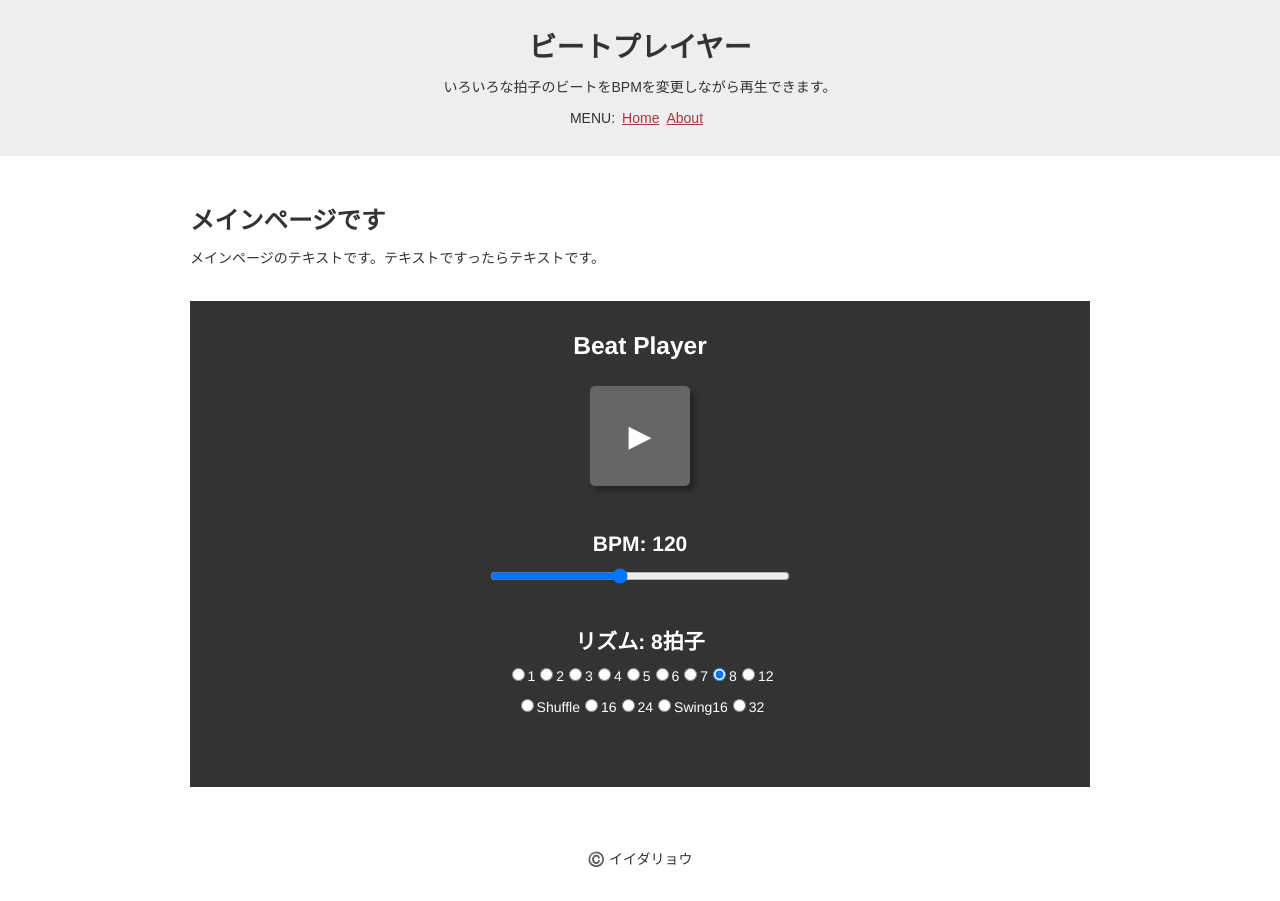
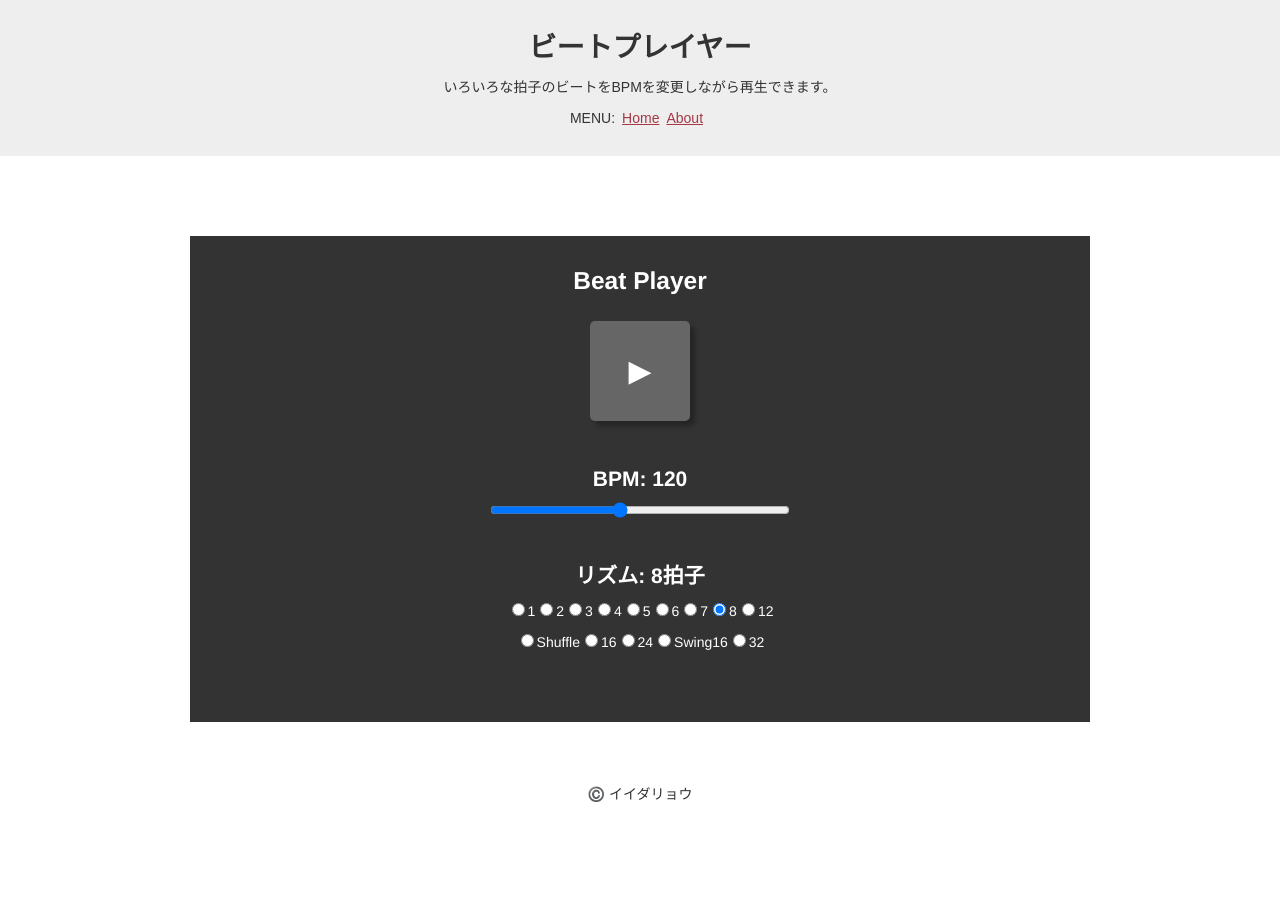
Before and after one commit to ryo-i/beat-player, a Next.js app: page / in a window 1280 px wide. After the commit the page ends 836 px from the top, so only its background shows below. Built offline with nearby package versions, Linux system fonts and the light colour scheme.

Commit message:
h1タグの削除、ReadMeの整理など #6

```diff
--- a/pages/index.tsx
+++ b/pages/index.tsx
@@ -22,8 +22,6 @@ function Home() {
       </Head>
       <Header />
       <main>
-        <h1>{ pageTitle }</h1>
-        <p dangerouslySetInnerHTML={{ __html: pageText }}></p>
         <Inner />
       </main>
       <Footer />
```
Also changed, not shown: 1 other file (tests, documents, lock files or other folders).
